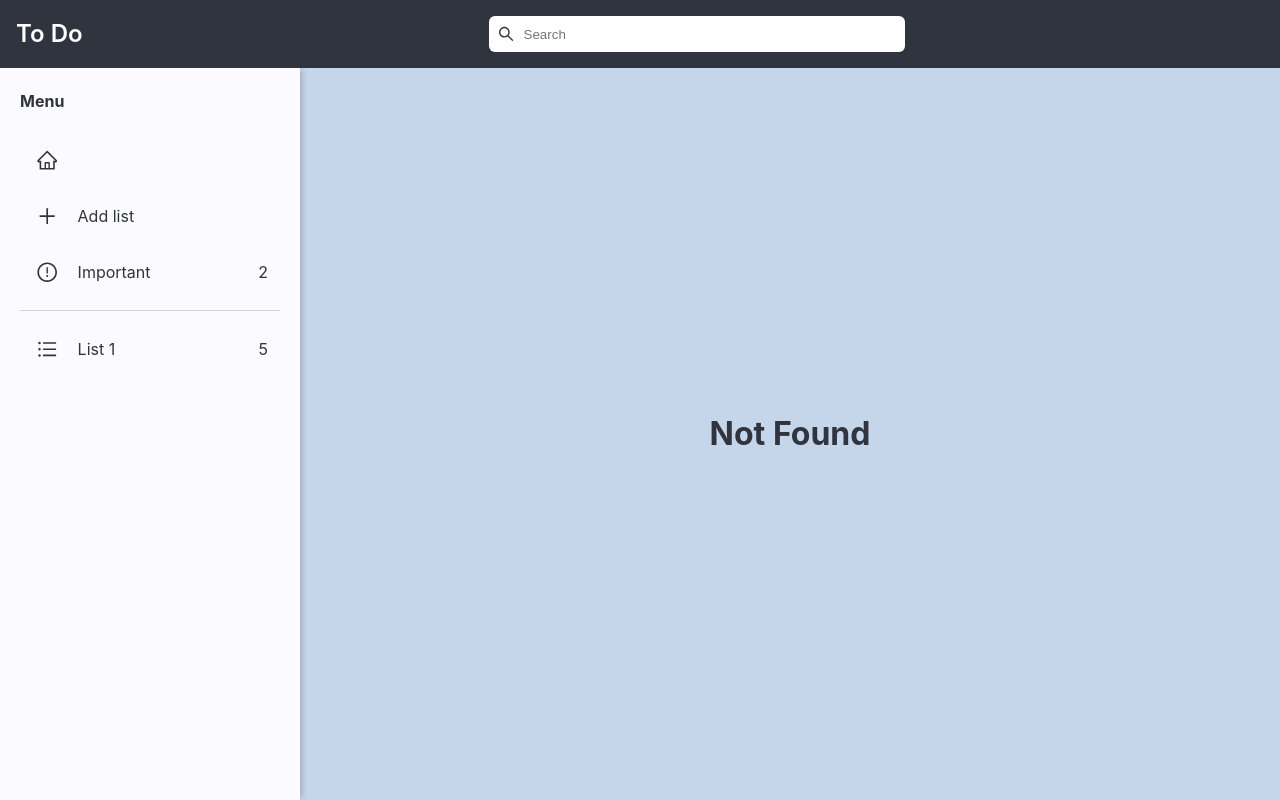
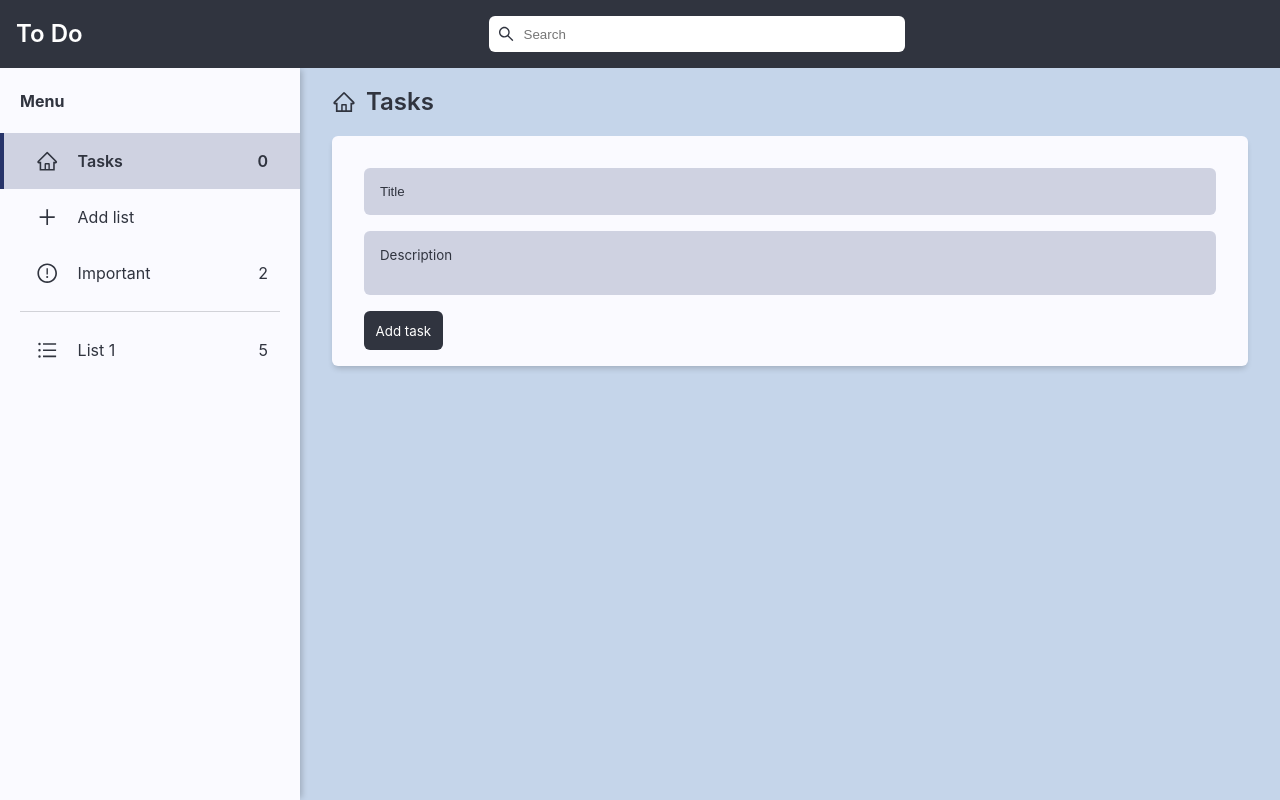
Before and after one commit to FlorNV/to-do-rtk, a React (Vite) app: page /list/inbox in a window 1280 px wide. Before the commit this address had no page. Built offline with nearby package versions, Linux system fonts and the light colour scheme; the HTML template or start-up script is replaced by a standard one.

Commit message:
Crear pagina Home
Se ha creado la página Home para mostrar las tareas que no pertenecen a una lista específica.
Se ha añadido funcionalidad para gestionar las tareas de dicha página.
Las tareas que se crean en el apartado Important se agregan a la lista tasks que corresponde a la página Home.

```diff
--- a/src/App.jsx
+++ b/src/App.jsx
@@ -1,22 +1,23 @@
-import { BrowserRouter, Route, Routes } from 'react-router-dom'
-import { Navigation, TaskForm, ListForm } from './components/index'
+import { BrowserRouter, Navigate, Route, Routes } from 'react-router-dom'
+import { Navigation, ListForm } from './components/index'
 import { Home, Importants, ListDetails, TasksFoundList } from './pages/index'
 
 function App () {
   return (
     <BrowserRouter>
       <Routes>
-        <Route path='/' element={<Navigation />}>
-          <Route index element={<Home />} />
-          <Route path='task/create' element={<TaskForm />} />
-          {/* <Route path='task/:id' element={<TaskForm />} /> */}
-          <Route path='task/important' element={<Importants />} />
-          <Route path='list/create' element={<ListForm />} />
-          <Route path='list/:id' element={<ListDetails />} />
-          <Route path='search' element={<TasksFoundList />}>
-            <Route path=':query' element={<TasksFoundList />} />
-          </Route>
+        <Route path='/' element={<Navigate to='/list/inbox' replace />} />
+        <Route path='/list' element={<Navigation />}>
+          <Route path='inbox' element={<Home />} />
+          <Route path='important' element={<Importants />} />
+          <Route path='create' element={<ListForm />} />
+          <Route path=':id' element={<ListDetails />} />
+          {/* <Route path='task/create' element={<TaskForm />} /> */}
         </Route>
+        <Route path='/search' element={<TasksFoundList />}>
+          <Route path=':query' element={<TasksFoundList />} />
+        </Route>
+        <Route path='*' element={<Navigate to='/' />} />
       </Routes>
     </BrowserRouter>
   )
--- a/src/components/Sidebar.jsx
+++ b/src/components/Sidebar.jsx
@@ -61,30 +61,30 @@ const Line = styled.div`
 `
 
 export const Sidebar = () => {
-  // const tasks = useSelector((state) => state.tasks.taskList)
   const lists = useSelector(state => state.lists)
+  const [inbox, ...listsWithoutInbox] = lists
   const importantList = useSelector(selectImportantTasks())
 
   return (
     <Container>
       <Title>Menu</Title>
       <Menu>
-        <LinkStyled to='/'>
+        <LinkStyled to='inbox'>
           <IconStyled as={AiOutlineHome} />
-          {/* Tasks<span>{tasks.length}</span> */}
+          Tasks<span>{inbox.taskList.length}</span>
         </LinkStyled>
-        <LinkStyled to='list/create'>
+        <LinkStyled to='create'>
           <IconStyled as={AiOutlinePlus} />
           Add list
         </LinkStyled>
-        <LinkStyled to='task/important'>
+        <LinkStyled to='important'>
           <IconStyled as={AiOutlineExclamationCircle} />
           Important
           <span>{importantList.length}</span>
         </LinkStyled>
         <Line />
-        {lists.map(list =>
-          <LinkStyled key={list.id} to={`list/${list.id}`}>
+        {listsWithoutInbox.map(list =>
+          <LinkStyled key={list.id} to={list.id}>
             <IconStyled as={AiOutlineUnorderedList} />
             {list.title}
             <span>{list.taskList.length}</span>
--- a/src/hooks/useTask.js
+++ b/src/hooks/useTask.js
@@ -1,19 +1,24 @@
 import { useEffect, useState } from 'react'
 import { useDispatch, useSelector } from 'react-redux'
-import { useParams } from 'react-router-dom'
+import { useLocation, useParams } from 'react-router-dom'
 import { addTask, updateTask } from '../redux/lists/listsSlice'
 import { removeSelectedTask } from '../redux/tasks/taskSlice'
+
+const INITIAL_STATE_TASK = {
+  title: '',
+  description: '',
+  completed: false,
+  important: false
+}
 
 export const useTask = () => {
   const taskSelected = useSelector(state => state.tasks)
   const [isEditing, setIsEditing] = useState(false)
-  const [task, setTask] = useState({
-    title: '',
-    description: '',
-    completed: false
-  })
+  const [task, setTask] = useState(INITIAL_STATE_TASK)
   const dispatch = useDispatch()
+  const { pathname } = useLocation()
   const { id } = useParams()
+  const listId = id || 'inbox'
 
   const handleChange = (event) => {
     const { name, value } = event.target
@@ -27,18 +32,15 @@ export const useTask = () => {
     event.preventDefault()
 
     if (!taskSelected.id) {
-      dispatch(addTask({ listId: id, task }))
+      const newTask = pathname.includes('important') ? { ...task, important: true } : task
+      dispatch(addTask({ listId, task: newTask }))
     } else {
-      dispatch(updateTask({ listId: id, task: { id: taskSelected.id, ...task } }))
+      dispatch(updateTask({ listId, task: { id: taskSelected.id, ...task } }))
       dispatch(removeSelectedTask())
     }
 
     setIsEditing(false)
-    setTask({
-      title: '',
-      description: '',
-      completed: false
-    })
+    setTask(INITIAL_STATE_TASK)
   }
 
   useEffect(() => {
@@ -46,17 +48,13 @@ export const useTask = () => {
       setTask(taskSelected)
       setIsEditing(true)
     }
-  }, [id, taskSelected])
+  }, [listId, taskSelected])
 
   useEffect(() => {
     setIsEditing(false)
-    setTask({
-      title: '',
-      description: '',
-      completed: false
-    })
+    setTask(INITIAL_STATE_TASK)
     dispatch(removeSelectedTask())
-  }, [id])
+  }, [listId])
 
   return { task, isEditing, handleChange, handleSubmit }
 }
--- a/src/pages/Home.jsx
+++ b/src/pages/Home.jsx
@@ -1,5 +1,7 @@
-import { TaskList, Filters } from '../components/index'
+import { useSelector } from 'react-redux'
+import { TaskForm, TaskList } from '../components/index'
 import styled from 'styled-components'
+import { AiOutlineHome } from 'react-icons/ai'
 
 const Flex = styled.div`
   flex: 1;
@@ -8,11 +10,32 @@ const Flex = styled.div`
   overflow: hidden;
 `
 
+const Div = styled.div`
+  font-size: var(--text-xxl);
+  margin: 1rem 2rem;
+  display: flex;
+  align-items: center;
+  gap: 10px;
+`
+
+const ListTitle = styled.span`
+  font-weight: 600;
+  margin: 0;
+`
+
 export const Home = () => {
+  const lists = useSelector(state => state.lists)
+  const [inbox] = lists
+
   return (
     <Flex>
-      <Filters />
-      {/* <TaskList list={} /> */}
+      <Div>
+        <AiOutlineHome />
+        <ListTitle>Tasks</ListTitle>
+      </Div>
+      {/* <Filters /> */}
+      <TaskForm />
+      <TaskList list={inbox} />
     </Flex>
   )
 }
--- a/src/pages/Importants.jsx
+++ b/src/pages/Importants.jsx
@@ -1,8 +1,8 @@
 import { useSelector } from 'react-redux'
 import styled from 'styled-components'
 import { selectImportantTasks } from '../redux/lists/listsSlice'
-import { AiOutlineUnorderedList } from 'react-icons/ai'
-import { SpecialTaskList } from '../components/index'
+import { AiOutlineExclamationCircle } from 'react-icons/ai'
+import { SpecialTaskList, TaskForm } from '../components/index'
 
 const Flex = styled.div`
   flex: 1;
@@ -30,10 +30,10 @@ export const Importants = () => {
   return (
     <Flex>
       <Div>
-        <AiOutlineUnorderedList />
+        <AiOutlineExclamationCircle />
         <ListTitle>Importants</ListTitle>
       </Div>
-      {/* <TaskForm /> */}
+      <TaskForm />
       <SpecialTaskList taskList={importantList} />
     </Flex>
   )
--- a/src/pages/NotFound.jsx
+++ b/src/pages/NotFound.jsx
@@ -8,5 +8,5 @@ const Container = styled.div`
 `
 
 export const NotFound = () => {
-  return <Container><h1>Not Found</h1></Container>
+  return <Container><h1>List not found ☹️</h1></Container>
 }
--- a/src/redux/lists/listsSlice.js
+++ b/src/redux/lists/listsSlice.js
@@ -2,6 +2,11 @@ import { createSelector, createSlice } from '@reduxjs/toolkit'
 import { v4 as uuid } from 'uuid'
 
 const initialState = [
+  {
+    id: 'inbox',
+    title: 'Tasks',
+    taskList: []
+  },
   {
     id: '1',
     title: 'List 1',
```
